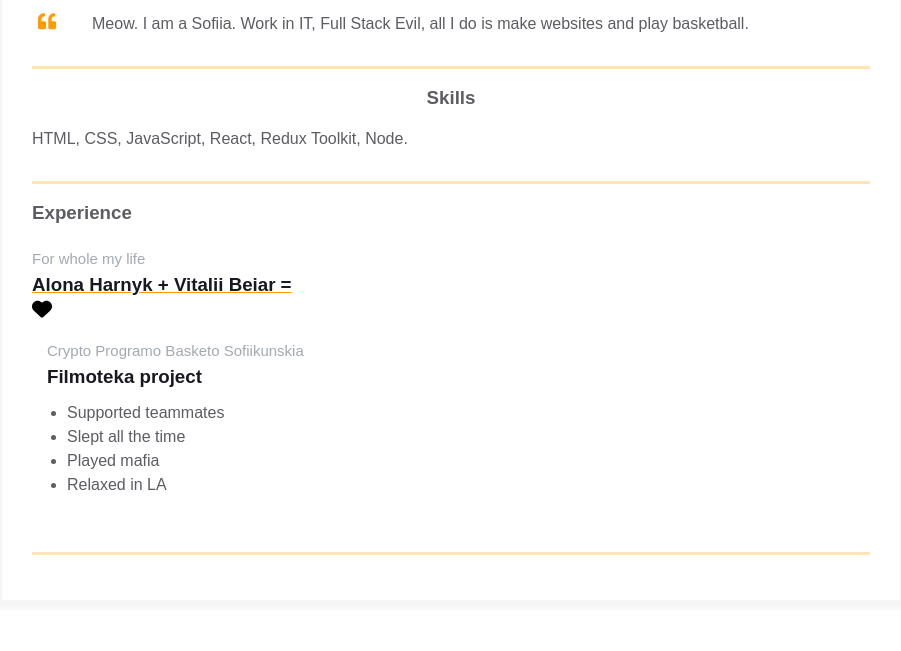
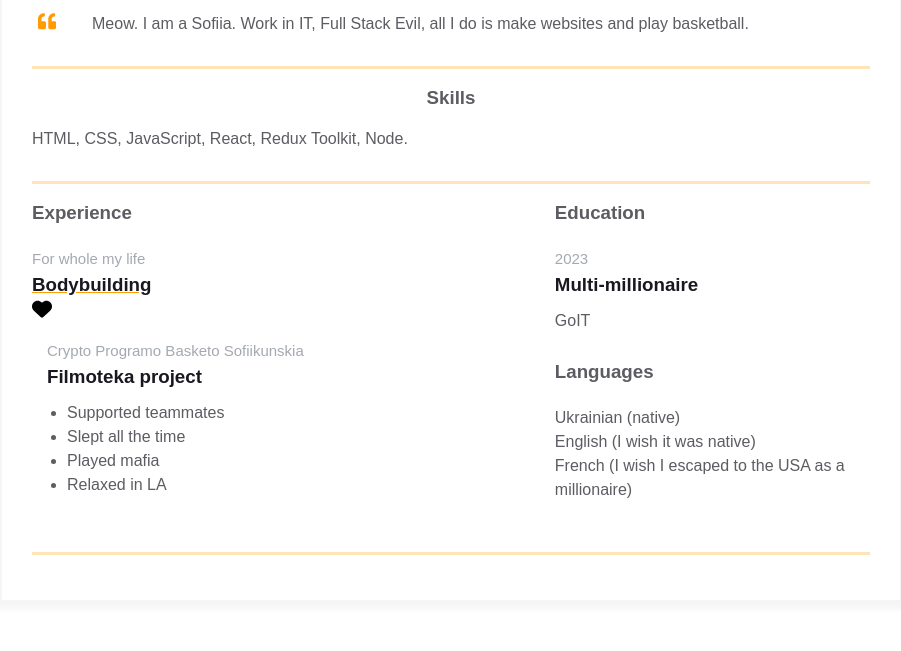
Before and after one commit to sofiialives/homepage, a plain HTML site: page index.html in a window 1280 px wide. Shown: the part 350-1001 px from the top of the page, without its empty margins (189-1090 px from the left). Drawn offline with Linux system fonts and the light colour scheme.

Commit message:
additional section

```diff
--- a/index.html
+++ b/index.html
@@ -52,7 +52,7 @@
                         </div>
 
                         <div class="contact-info__block contact-info__block--center">
-                            <img class="contact-info__avatar" src="./assets/avatar.png" alt="Avatar" />
+                            <img class="contact-info__avatar" src="./assets/avatar.jpg" alt="Avatar" />
                         </div>
 
                         <div class="contact-info__block">
@@ -138,7 +138,7 @@
                             <div class="experiences__company">
                                 <div class="experiences__company-header">
                                     <span class="experiences__company-header-durability">For whole my life</span>
-                                    <h3 class="experiences__company-header-name">Alona Harnyk + Vitalii Beiar =<div
+                                    <h3 class="experiences__company-header-name">Bodybuilding<div
                                             class="contact-info__item-icon-wrapper"><svg
                                                 xmlns="http://www.w3.org/2000/svg" viewBox="0 0 512 512">
                                                 <path
@@ -148,7 +148,8 @@
                                 </div>
 
                                 <div class="experiences__company-project">
-                                    <span class="experiences__company-project-role">Crypto Programo Basketo Sofiikunskia</span>
+                                    <span class="experiences__company-project-role">Crypto Programo Basketo
+                                        Sofiikunskia</span>
                                     <h3 class="experiences__company-project-name">Filmoteka project</h3>
                                     <ul class="experiences__company-project-responsibilities">
                                         <li>Supported teammates</li>
@@ -160,7 +161,32 @@
                             </div>
                         </div>
 
-                        <div class="additional-info fv"></div>
+                        <div class="additional-info fv">
+                            <div class="additional-info__education">
+                                <h3 class="additional-info__education-header">Education</h3>
+                                <div class="additional-info__education-university">
+                                    <span class="additional-info__education-university-durability">2023</span>
+                                    <h3 class="additional-info__education-university-speciality">
+                                        Multi-millionaire
+                                    </h3>
+                                    <p class="additional-info__education-university-name">
+                                        GoIT
+                                    </p>
+                                </div>
+                            </div>
+
+                            <div class="additional-info__languages">
+                                <h3 class="additional-info__languages-header">Languages</h3>
+
+                                <p class="additional-info__languages-item">
+                                    Ukrainian (native)
+                                </p>
+                                <p class="additional-info__languages-item">
+                                    English (I wish it was native)
+                                </p>
+                                <p class="additional-info__languages-item">French (I wish I escaped to the USA as a millionaire)</p>
+                            </div>
+                        </div>
                     </div>
                 </div>
             </div>
```
Also changed, not shown: assets/avatar.jpg (added), assets/avatar.png (deleted), 1 other file.
